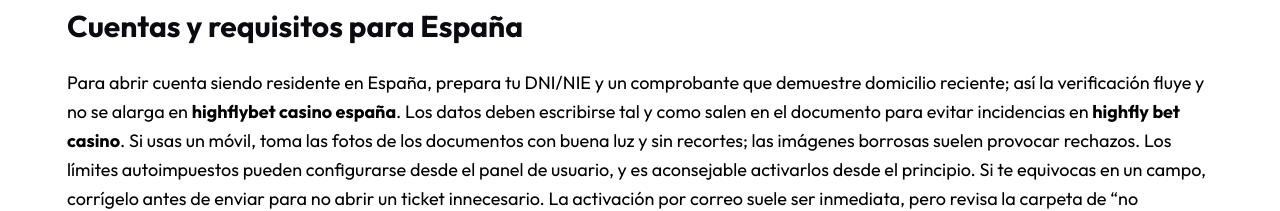
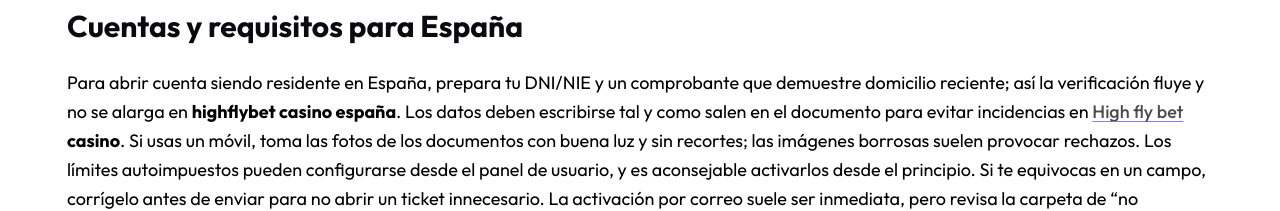
Before and after one commit to vho-28/high-fly-bet.es, a plain HTML site: page index.html in a window 1280 px wide. Shown: the part 1606-1817 px from the top of the page. Drawn offline with Linux system fonts and the light colour scheme.

Commit message:
Update index.html

```diff
--- a/index.html
+++ b/index.html
@@ -251,7 +251,7 @@ permiten fijar límites de tiempo y gasto desde el primer día.</p>
 comprobante que demuestre domicilio reciente; así la verificación fluye
 y no se alarga en <strong>highflybet casino españa</strong>. Los datos deben
 escribirse tal y como salen en el documento para evitar incidencias en
-<strong>highfly bet casino</strong>. Si usas un móvil, toma las fotos de los
+<strong><a href="https://highflybet.com.pt" title="High fly bet">High fly bet</a> casino</strong>. Si usas un móvil, toma las fotos de los
 documentos con buena luz y sin recortes; las imágenes borrosas suelen
 provocar rechazos. Los límites autoimpuestos pueden configurarse desde
 el panel de usuario, y es aconsejable activarlos desde el principio. Si
```
